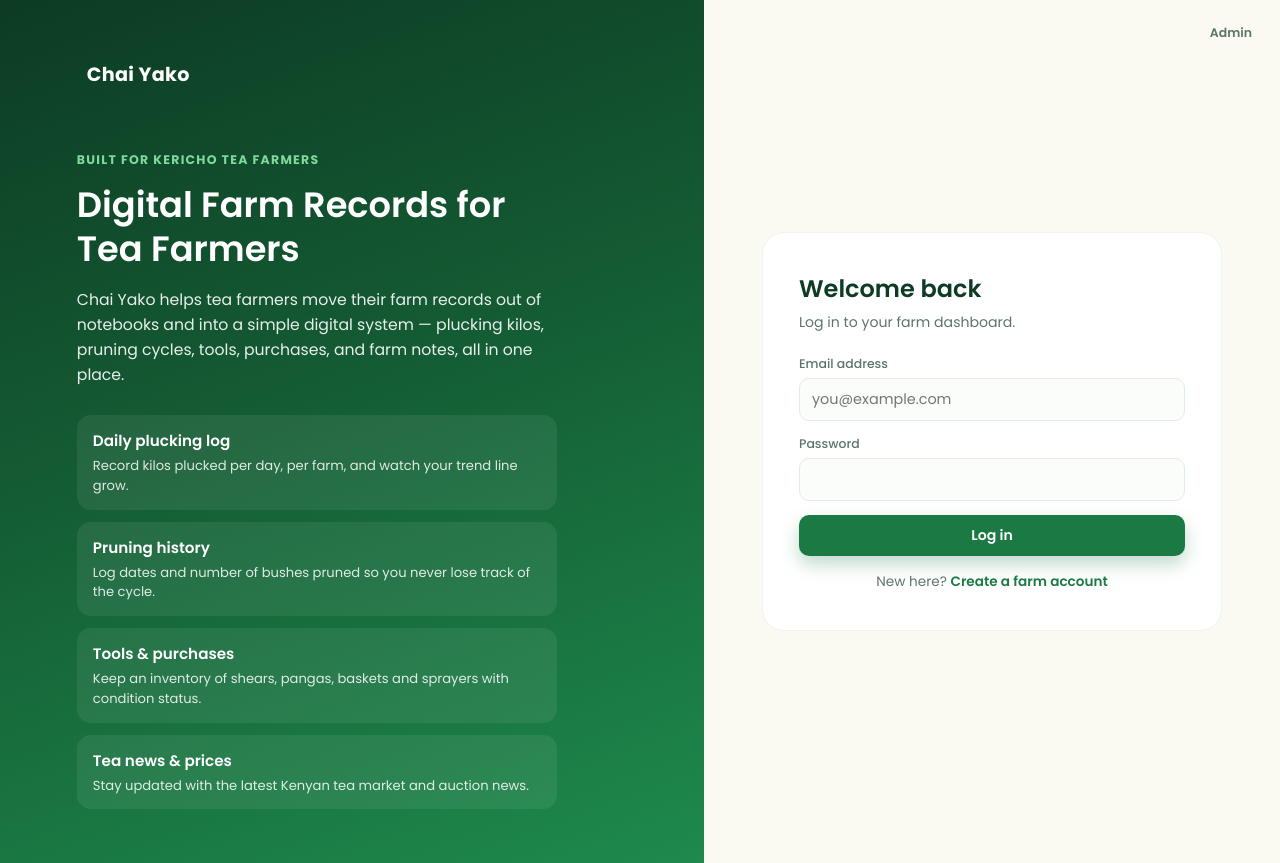
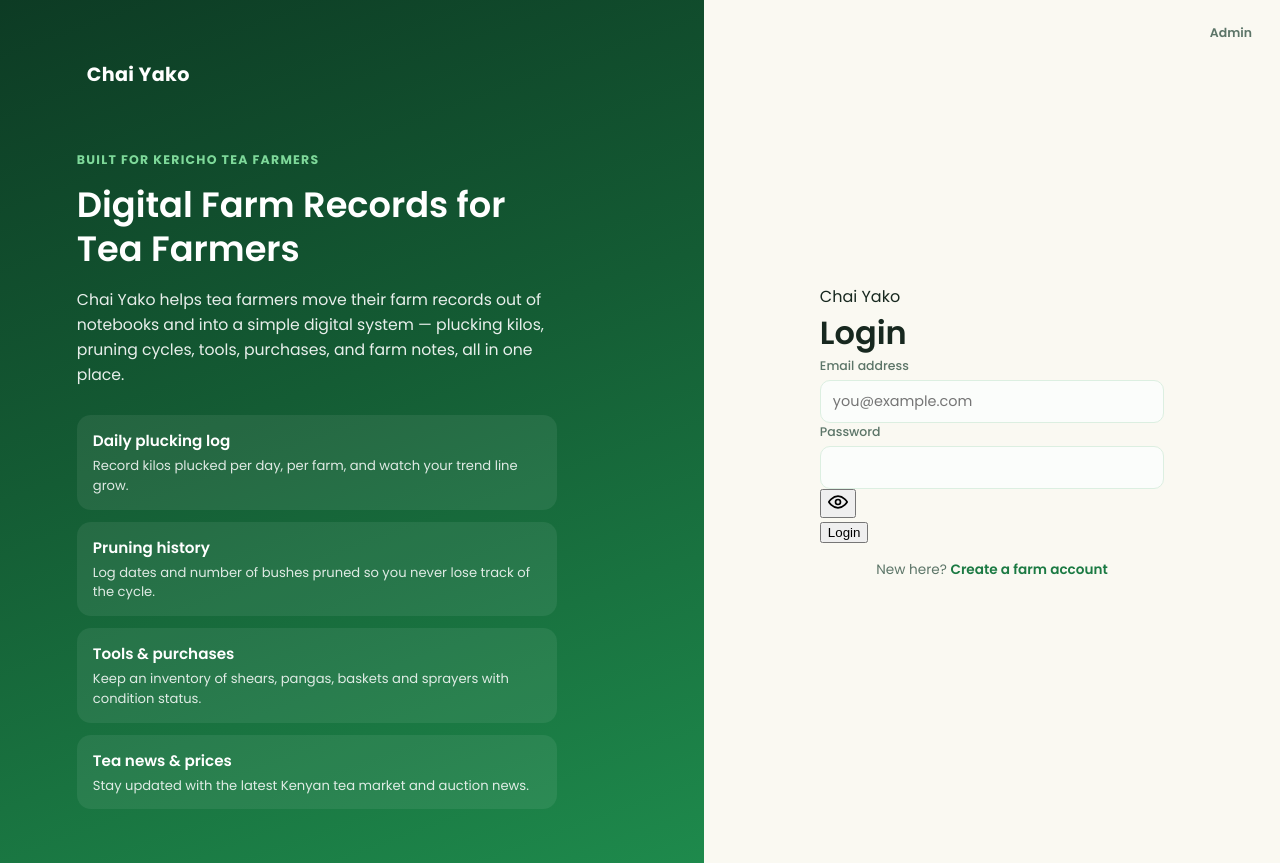
Before and after one commit to BobColdd/chai2, a Flask app: page / in a window 1280 px wide. Run offline with Flask 3, Linux system fonts and the light colour scheme.

Commit message:
Update landing.html

```diff
--- a/app/templates/landing.html
+++ b/app/templates/landing.html
@@ -83,19 +83,27 @@
     <div class="split-login">
         <a href="{{ url_for('admin.login') }}" class="admin-link">Admin</a>
 
-        <div class="auth-card">
-            <h1>Welcome back</h1>
-            <p class="subtitle">Log in to your farm dashboard.</p>
+        <div class="minimal-login">
+            <div class="eyebrow">Chai Yako</div>
+            <h1>Login</h1>
             <form method="POST" action="{{ url_for('auth.login') }}">
                 <div>
-                    <label>Email address</label>
-                    <input type="email" name="email" required placeholder="you@example.com">
+                    <label for="landing-email">Email address</label>
+                    <input type="email" id="landing-email" name="email" required placeholder="you@example.com">
                 </div>
                 <div>
-                    <label>Password</label>
-                    <input type="password" name="password" required>
+                    <label for="landing-password">Password</label>
+                    <div class="password-wrap">
+                        <input type="password" id="landing-password" name="password" required>
+                        <button type="button" class="toggle-eye" onclick="toggleLandingPassword()" aria-label="Show password">
+                            <svg id="landingEyeIcon" width="20" height="20" viewBox="0 0 24 24" fill="none" stroke="currentColor" stroke-width="2" stroke-linecap="round" stroke-linejoin="round">
+                                <path d="M1 12s4-7 11-7 11 7 11 7-4 7-11 7-11-7-11-7z"></path>
+                                <circle cx="12" cy="12" r="3"></circle>
+                            </svg>
+                        </button>
+                    </div>
                 </div>
-                <button type="submit" class="btn btn-primary" style="justify-content:center;">Log in</button>
+                <button type="submit">Login</button>
             </form>
             <div class="auth-foot">New here? <a href="{{ url_for('auth.register') }}">Create a farm account</a></div>
         </div>
@@ -103,5 +111,19 @@
 
 </div>
 
+<script>
+function toggleLandingPassword() {
+    const input = document.getElementById('landing-password');
+    const icon = document.getElementById('landingEyeIcon');
+    if (input.type === 'password') {
+        input.type = 'text';
+        icon.innerHTML = '<path d="M17.94 17.94A10.94 10.94 0 0 1 12 19c-7 0-11-7-11-7a18.6 18.6 0 0 1 5.06-5.94M9.9 4.24A9.12 9.12 0 0 1 12 4c7 0 11 7 11 7a18.6 18.6 0 0 1-2.16 3.19m-6.72-1.07a3 3 0 1 1-4.24-4.24"></path><line x1="1" y1="1" x2="23" y2="23"></line>';
+    } else {
+        input.type = 'password';
+        icon.innerHTML = '<path d="M1 12s4-7 11-7 11 7 11 7-4 7-11 7-11-7-11-7z"></path><circle cx="12" cy="12" r="3"></circle>';
+    }
+}
+</script>
+
 </body>
 </html>
```
